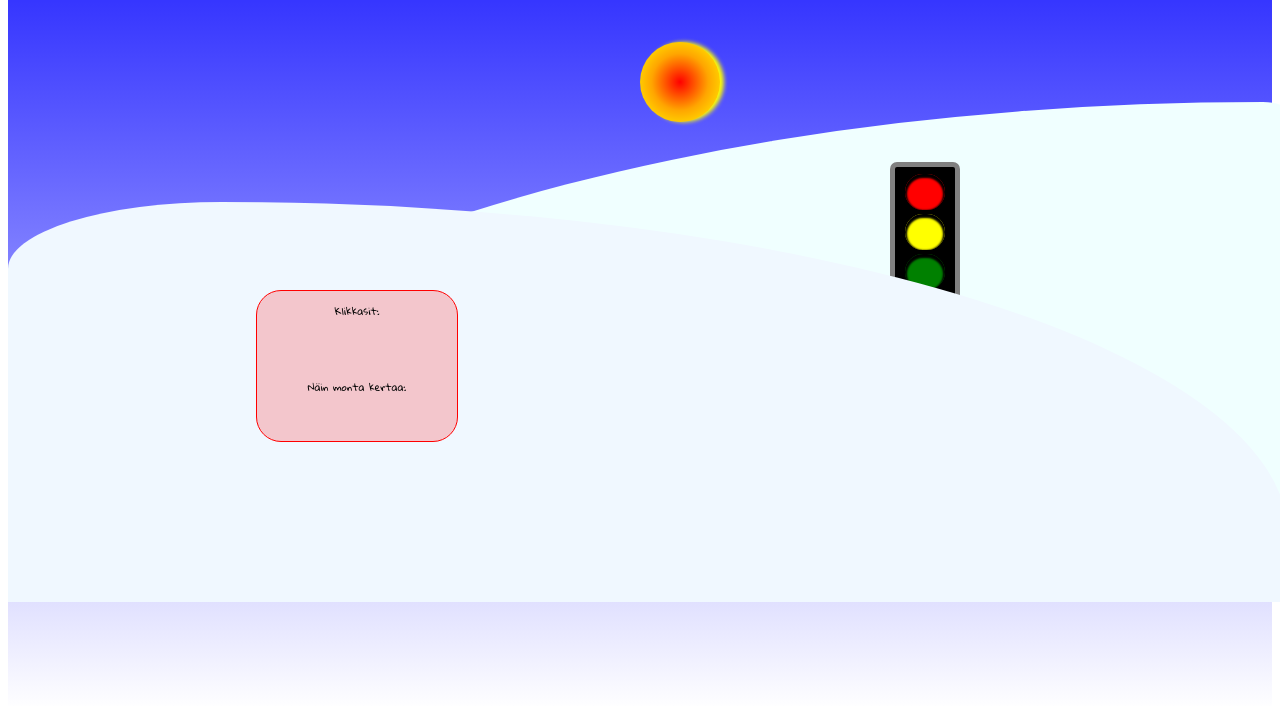
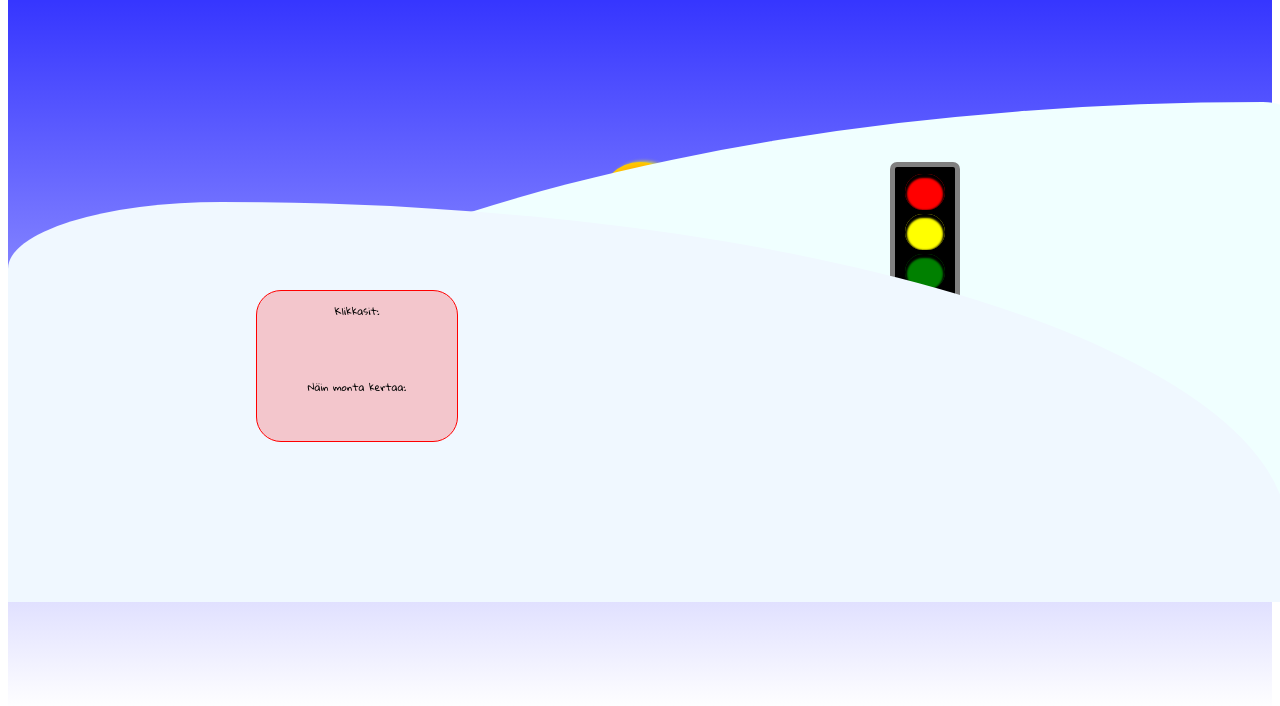
Before and after one commit to suvituomela/periodi3, a plain HTML site: page periodi3/htmlcss/teht1_1/teht1.html in a window 1280 px wide. Shown: the part 198-904 px from the top of the page. Drawn offline with Linux system fonts and the light colour scheme.

Commit message:
Add files via upload

```diff
--- a/periodi3/htmlcss/teht1_1/css/teht1.css
+++ b/periodi3/htmlcss/teht1_1/css/teht1.css
@@ -113,9 +113,10 @@
     background-color: red;
     border-radius: 100px;
     box-shadow: 4px 0 4px 0 yellow;
-    position: fixed;
-    top: 30%;
+    position: absolute;
+    top: 50%;
     left: 50%;
+    transform: translate(-50%, -50%);
 
 }
 
```
